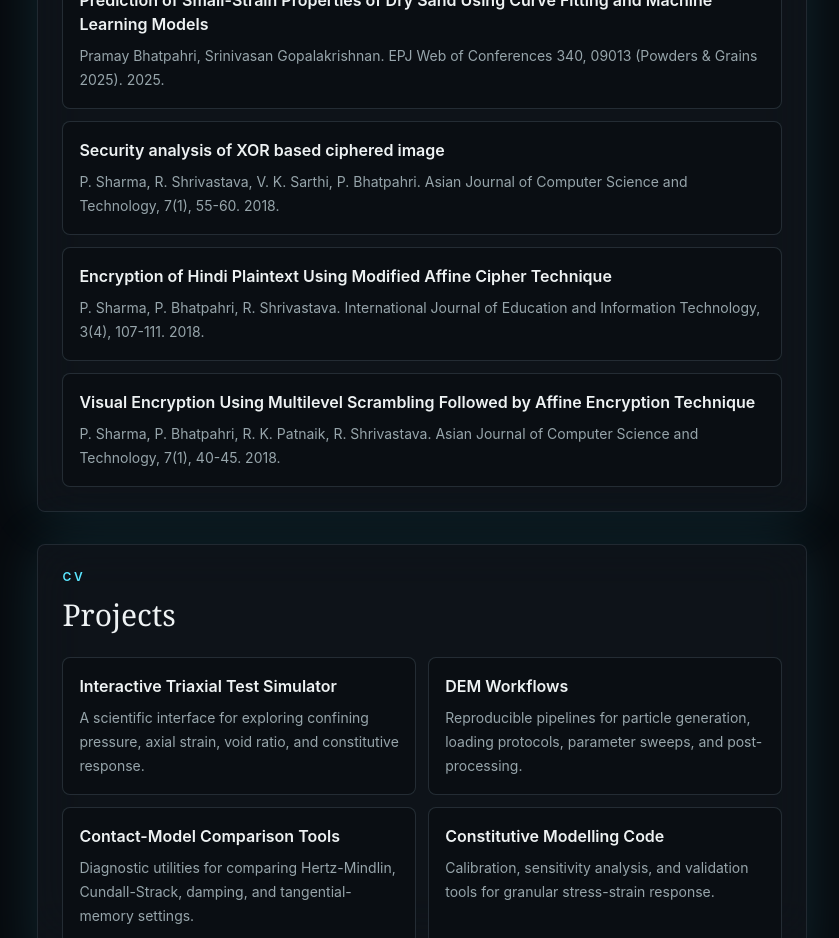
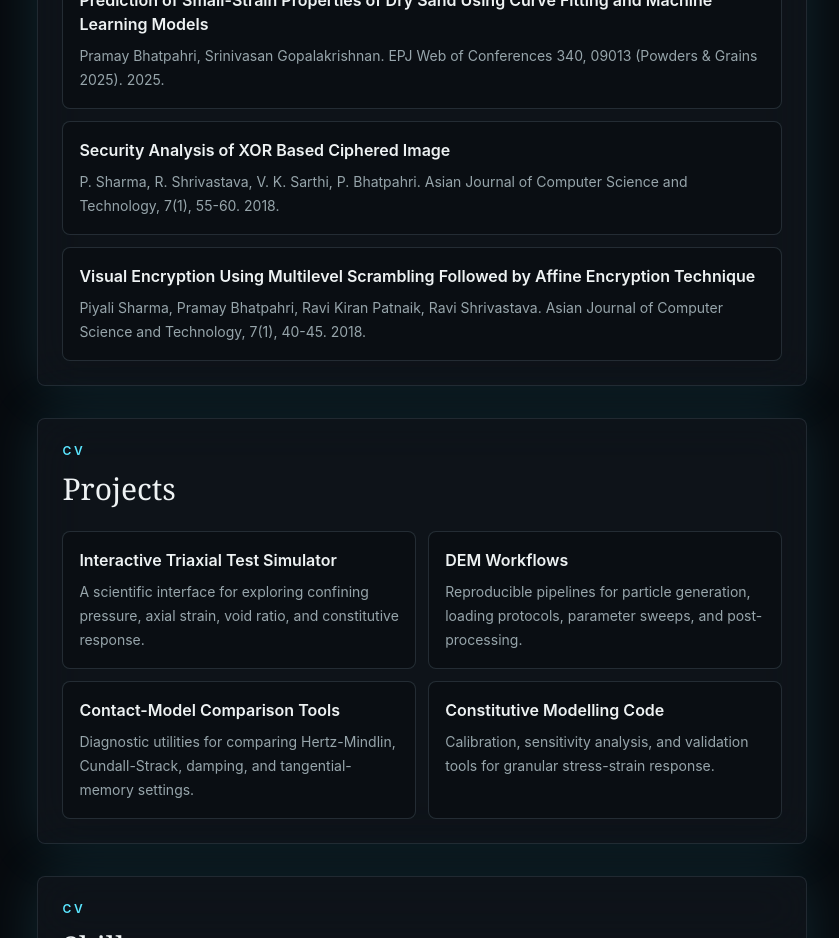
Before and after one commit to pramaybaero-droid/pramay-academic-website, a Next.js app: page /cv in a window 1280 px wide. Shown: the part 1840-2778 px from the top of the page, without its empty margins (441-1280 px from the left). Built offline with nearby package versions, Linux system fonts and the light colour scheme.

Commit message:
Refactor publication entries in publications.ts
Removed outdated publication entries and updated details for existing ones.

```diff
--- a/src/content/publications.ts
+++ b/src/content/publications.ts
@@ -75,57 +75,45 @@ export const publications: Publication[] = [
   },
 {
   id: "xor-based-ciphered-image-2018",
-    title: "Security analysis of XOR based ciphered image",
+  title: "Security Analysis of XOR Based Ciphered Image",
   authors: "P. Sharma, R. Shrivastava, V. K. Sarthi, P. Bhatpahri",
   venue: "Asian Journal of Computer Science and Technology, 7(1), 55-60",
   year: 2018,
   type: "Journal",
   topics: ["cryptography", "image encryption"],
+  doi: "10.51983/ajcst-2018.7.1.1829",
+  pdf: "/papers/ajcst-2018-xor-security-analysis.pdf",
   bibtex: `@article{sharma2018xor,
-  title={Security analysis of XOR based ciphered image},
+  title={Security Analysis of XOR Based Ciphered Image},
   author={Sharma, P. and Shrivastava, R. and Sarthi, V. K. and Bhatpahri, P.},
   journal={Asian Journal of Computer Science and Technology},
   volume={7},
   number={1},
   pages={55--60},
-  year={2018}
-}`
-  },
-  {
-    id: "hindi-plaintext-affine-2018",
-    title: "Encryption of Hindi Plaintext Using Modified Affine Cipher Technique",
-    authors: "P. Sharma, P. Bhatpahri, R. Shrivastava",
-    venue: "International Journal of Education and Information Technology, 3(4), 107-111",
-    year: 2018,
-    type: "Journal",
-    topics: ["cryptography", "text encryption"],
-    bibtex: `@article{sharma2018hindi,
-  title={Encryption of Hindi Plaintext Using Modified Affine Cipher Technique},
-  author={Sharma, P. and Bhatpahri, P. and Shrivastava, R.},
-  journal={International Journal of Education and Information Technology},
-  volume={3},
-  number={4},
-  pages={107--111},
-  year={2018}
+  year={2018},
+  doi={10.51983/ajcst-2018.7.1.1829}
 }`
 },
 {
   id: "multilevel-scrambling-affine-2018",
   title:
     "Visual Encryption Using Multilevel Scrambling Followed by Affine Encryption Technique",
-    authors: "P. Sharma, P. Bhatpahri, R. K. Patnaik, R. Shrivastava",
+  authors: "Piyali Sharma, Pramay Bhatpahri, Ravi Kiran Patnaik, Ravi Shrivastava",
   venue: "Asian Journal of Computer Science and Technology, 7(1), 40-45",
   year: 2018,
   type: "Journal",
   topics: ["cryptography", "image encryption"],
+  doi: "10.51983/ajcst-2018.7.1.1832",
+  pdf: "/papers/ajcst-2018-multilevel-scrambling-affine.pdf",
   bibtex: `@article{sharma2018multilevel,
   title={Visual Encryption Using Multilevel Scrambling Followed by Affine Encryption Technique},
-  author={Sharma, P. and Bhatpahri, P. and Patnaik, R. K. and Shrivastava, R.},
+  author={Sharma, Piyali and Bhatpahri, Pramay and Patnaik, Ravi Kiran and Shrivastava, Ravi},
   journal={Asian Journal of Computer Science and Technology},
   volume={7},
   number={1},
   pages={40--45},
-  year={2018}
+  year={2018},
+  doi={10.51983/ajcst-2018.7.1.1832}
 }`
 }
 ];
```
Lines whose indentation alone changed are shown as unchanged.
